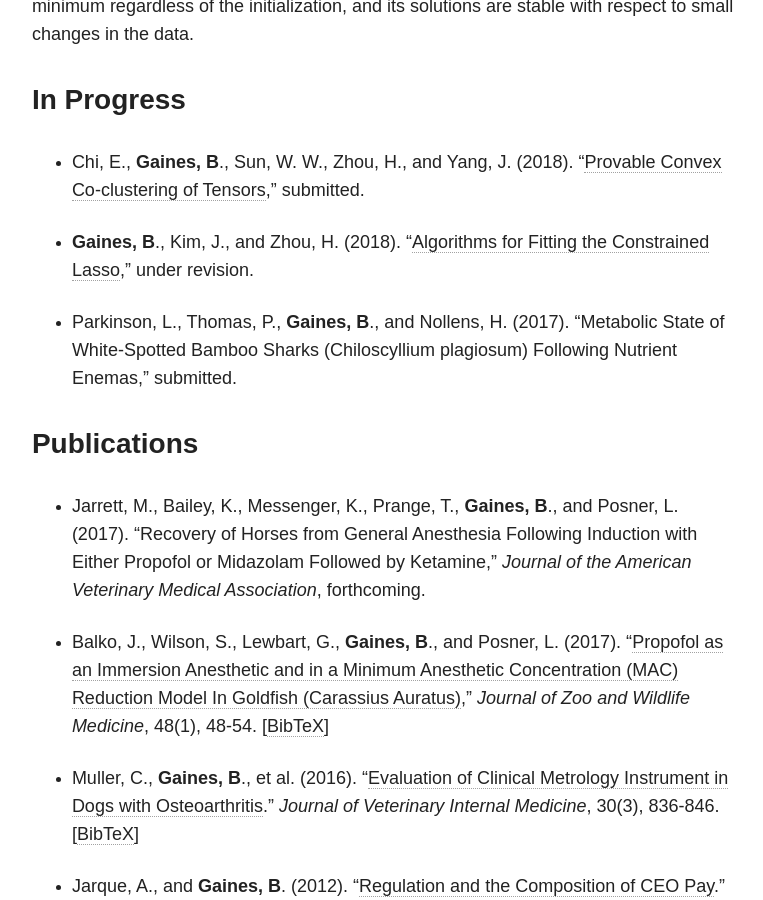
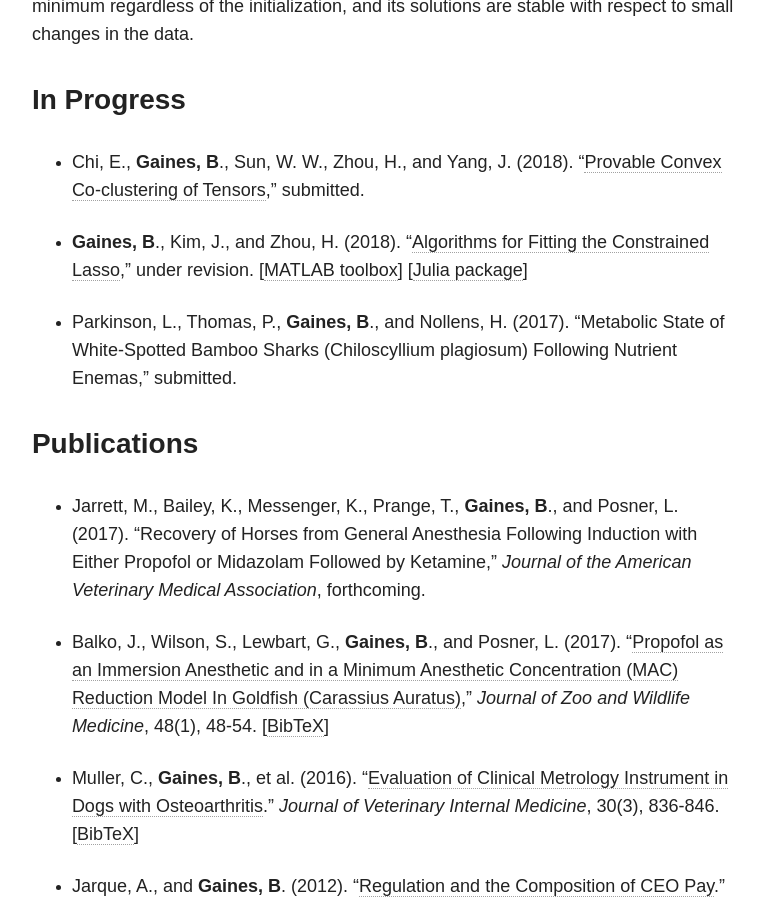
Before and after one commit to brgaines/brgaines.github.io, a Jekyll site: the page built from research/index.md, in a window 1280 px wide and 900 px high, scrolled down 1192 px. Shown: the whole window, without its empty margins (254-1017 px from the left). Built offline with Jekyll 4.4.1, drawn with Linux system fonts in a browser that asks for light colours; nearby versions of some CDN libraries.

Commit message:
added links to constrained lasso software implementations

```diff
--- a/research/index.md
+++ b/research/index.md
@@ -15,7 +15,7 @@ My other research projects focued on a convex formulation of clustering that has
 
 * Chi, E., **Gaines, B**., Sun, W. W., Zhou, H., and Yang, J. (2018).  "[Provable Convex Co-clustering of Tensors](https://arxiv.org/abs/1803.06518)," submitted.
 
-* **Gaines, B**., Kim, J., and Zhou, H. (2018).  "[Algorithms for Fitting the Constrained Lasso](https://arxiv.org/abs/1611.01511)," under revision.
+* **Gaines, B**., Kim, J., and Zhou, H. (2018).  "[Algorithms for Fitting the Constrained Lasso](https://arxiv.org/abs/1611.01511)," under revision. [[MATLAB toolbox](https://github.com/Hua-Zhou/SparseReg)] [[Julia package](https://github.com/Hua-Zhou/ConstrainedLasso.jl)]
 
 * Parkinson, L., Thomas, P., **Gaines, B**., and Nollens, H.  (2017). "Metabolic State of White-Spotted Bamboo Sharks (Chiloscyllium plagiosum) Following Nutrient Enemas," submitted.
 
```
Also changed, not shown: other parts of research/index.md (+1 -1 lines).
